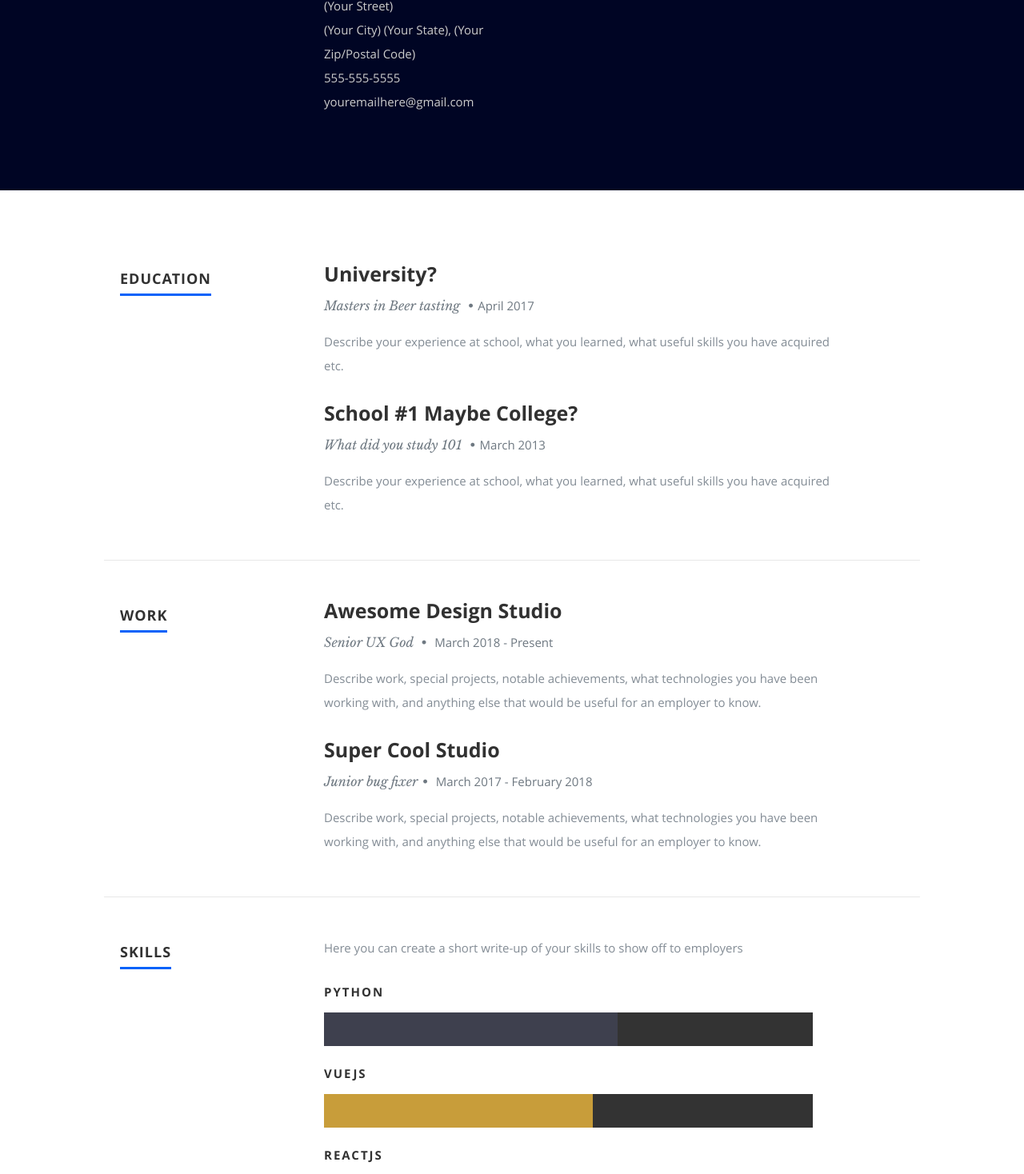
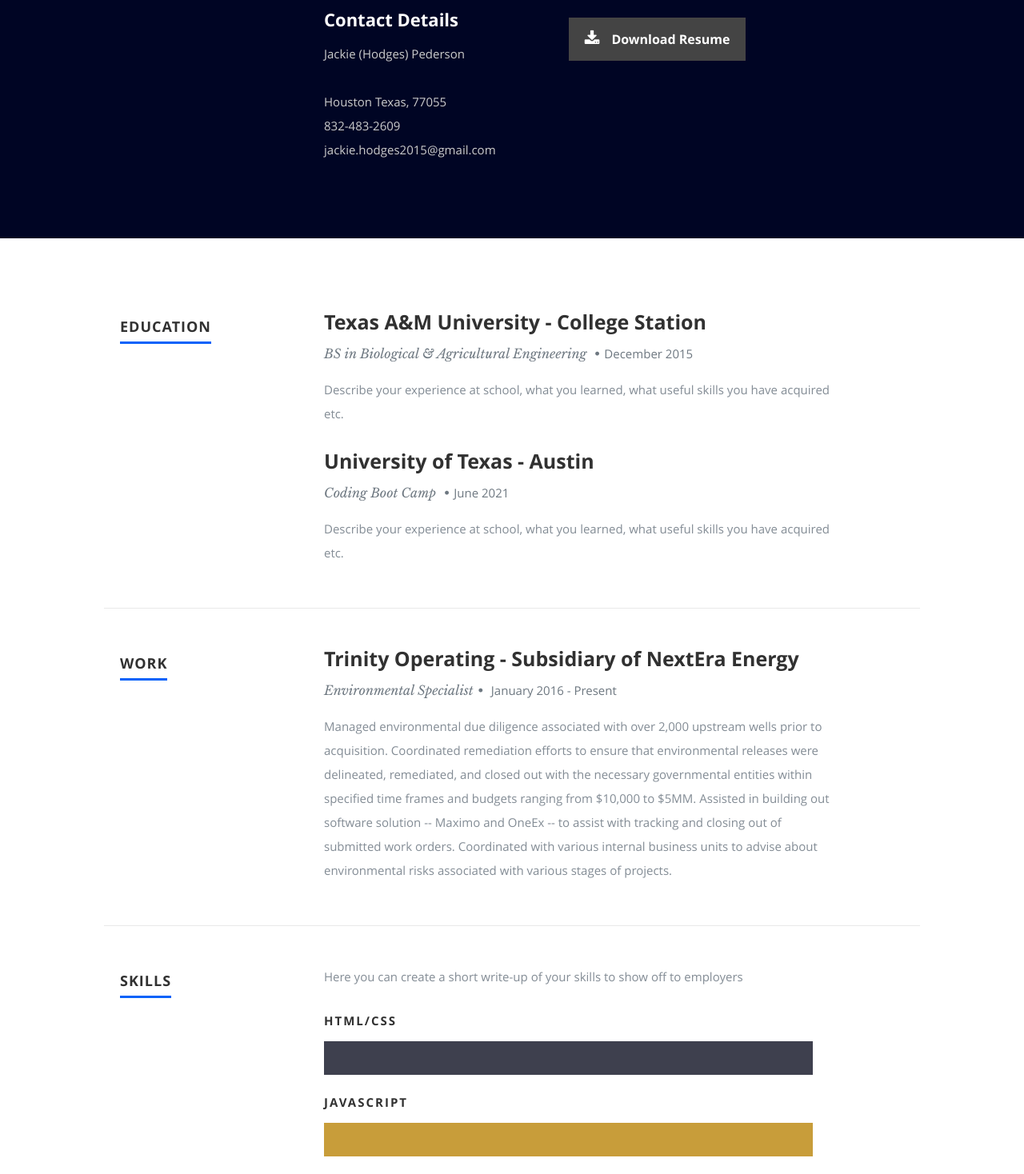
Before and after one commit to JackieHodges/React-Portfolio, a React (Create React App) app: page / in a window 1280 px wide. Shown: the part 1138-2606 px from the top of the page at 80% size. Built offline with nearby package versions, Linux system fonts and the light colour scheme.

Commit message:
added some resume data, pictures, and button to download resume works

```diff
--- a/public/resumeData.json
+++ b/public/resumeData.json
@@ -1,46 +1,31 @@
 {
   "main": {
-    "name":"Nordic-Giant Project",
-    "description":"I am a web development engineer and I use react and vue.js to develop pages. This project is a resume template that can be used as the project home page or resume page",
-    "image":"profilepic.jpg",
-    "bio":"Use this bio section as your way of describing yourself and saying what you do, what technologies you like to use or feel most comfortable with, describing your personality, or whatever else you feel like throwing in.",
-    "contactmessage":"Here is where you should write your message to readers to have them get in contact with you.",
-    "email": "youremailhere@gmail.com",
-    "phone": "555-555-5555",
-    "github":"https://github.com/nordicgiant2/react-nice-resume",
-    "project":"https://github.com/nordicgiant2/react-nice-resume",
+    "name":"Jackie (Hodges) Pederson",
+    "description":"Full-stack web developer and innovative problem-solver who is passionate about developing apps and continuous learning of new technologies. Strengths in communication, collaboration, and building projects from ideation to execution. Please feel free to look around this portfolio site and reach out",
+    "image":"profilePicture.png",
+    "bio":"With my engineering degree and on-going software development training, I enjoy solving problems with innovative solutions in technology. While I have refined my soft-skills through working collaboratively at my current job, I have recently acquired technical skills through the completition of the Coding Boot Camp through University of Texas - Austin. I have enjoyed learning software development techniques, and I am looking forward to applying them in a more direct way as I begin my career in the tech industry.",
+    "contactmessage":"You can connect with me through these ways;",
+    "email": "jackie.hodges2015@gmail.com",
+    "phone": "832-483-2609",
+    "github":"https://github.com/JackieHodges",
+    "project":"https://github.com/JackieHodges/React-Portfolio",
     "address":{
-      "street":"(Your Street)",
-      "city":"(Your City)",
-      "state":"(Your State)",
-      "zip": "(Your Zip/Postal Code)"
+      "street":"",
+      "city":"Houston",
+      "state":"Texas",
+      "zip": "77055"
     },
     "website": "http://www.timbakerdev.com",
-    "resumedownload":"http://timbakerdev.com",
+    "resumedownload":"PedersonResume.pdf",
     "social":[
       {
-        "name":"facebook",
-        "url":"https://github.com/nordicgiant2/react-nice-resume",
-        "className":"fa fa-facebook"
-      },
-      {
-        "name":"twitter",
-        "url":"http://twitter.com",
-        "className":"fa fa-twitter"
-      },
-      {
         "name":"linkedin",
-        "url":"https://www.linkedin.com/in/tim-baker-8420009a/",
+        "url":"https://www.linkedin.com/in/jackiehodgespederson/",
         "className":"fa fa-linkedin"
       },
       {
-        "name":"instagram",
-        "url":"http://instagram.com/tbaker_x",
-        "className":"fa fa-instagram"
-      },
-      {
         "name":"github",
-        "url":"https://github.com/nordicgiant2/react-nice-resume",
+        "url":"https://github.com/JackieHodges",
         "className":"fa fa-github"
       }
     ]
@@ -49,60 +34,58 @@
     "skillmessage":"Here you can create a short write-up of your skills to show off to employers",
     "education":[
       {
-        "school":"University?",
-        "degree":"Masters in Beer tasting",
-        "graduated":"April 2017",
+        "school":"Texas A&M University - College Station",
+        "degree":"BS in Biological & Agricultural Engineering",
+        "graduated":"December 2015",
         "description":"Describe your experience at school, what you learned, what useful skills you have acquired etc."
       },
       {
-        "school":"School #1 Maybe College?",
-        "degree":"What did you study 101",
-        "graduated":"March 2013",
+        "school":"University of Texas - Austin",
+        "degree":"Coding Boot Camp",
+        "graduated":"June 2021",
         "description":"Describe your experience at school, what you learned, what useful skills you have acquired etc."
       }
     ],
     "work":[
       {
-        "company":"Awesome Design Studio",
-        "title":"Senior UX God ",
-        "years":"March 2018 - Present",
-        "description":"Describe work, special projects, notable achievements, what technologies you have been working with, and anything else that would be useful for an employer to know."
-      },
-      {
-        "company":"Super Cool Studio",
-        "title":"Junior bug fixer",
-        "years":"March 2017 - February 2018",
-        "description":"Describe work, special projects, notable achievements, what technologies you have been working with, and anything else that would be useful for an employer to know."
+        "company":"Trinity Operating - Subsidiary of NextEra Energy",
+        "title":"Environmental Specialist",
+        "years":"January 2016 - Present",
+        "description":"Managed environmental due diligence associated with over 2,000 upstream wells prior to acquisition. Coordinated remediation efforts to ensure that environmental releases were delineated, remediated, and closed out with the necessary governmental entities within specified time frames and budgets ranging from $10,000 to $5MM. Assisted in building out software solution -- Maximo and OneEx -- to assist with tracking and closing out of submitted work orders. Coordinated with various internal business units to advise about environmental risks associated with various stages of projects."
       }
     ],
     "skills":[
       {
-        "name":"Python",
-        "level":"60%"
+        "name":"HTML/CSS",
+        "level":"100%"
       },
       {
-        "name":"VueJs",
-        "level":"55%"
+        "name":"JavaScript",
+        "level":"100%"
       },
       {
-        "name":"ReactJs",
-        "level":"50%"
+        "name":"GitHub",
+        "level":"100%"
       },
       {
-        "name":"CSS",
-        "level":"90%"
+        "name":"Node.js",
+        "level":"100%"
       },
       {
-        "name":"PHP",
-        "level":"80%"
+        "name":"Express",
+        "level":"100%"
       },
       {
-        "name":"Swift",
-        "level":"50%"
+        "name":"mySQL & Sequelize",
+        "level":"100%"
       },
       {
-        "name":"JAVA",
-        "level":"80%"
+        "name":"No SQL, MongoDB, & Mongoose",
+        "level":"100%"
+      },
+      {
+        "name":"React",
+        "level":"100%"
       }
     ]
   },
--- a/src/Components/About.js
+++ b/src/Components/About.js
@@ -14,7 +14,7 @@
     const zip = this.props.data.address.zip;
     const phone = this.props.data.phone;
     const email = this.props.data.email;
-    const resumeDownload = this.props.data.resumedownload;
+    const resumeDownload = "images/" + this.props.data.resumedownload;
 
     return (
       <section id="about">
@@ -50,7 +50,7 @@
                 </div>
                 <div className="columns download">
                   <p>
-                    <a href={resumeDownload} className="button">
+                    <a href={resumeDownload} className="button" rel="noreferrer" target="_blank">
                       <i className="fa fa-download"></i>Download Resume
                     </a>
                   </p>
```
Also changed, not shown: public/images/profilePicture.png (added), 1 other file (tests, documents, lock files or other folders).
